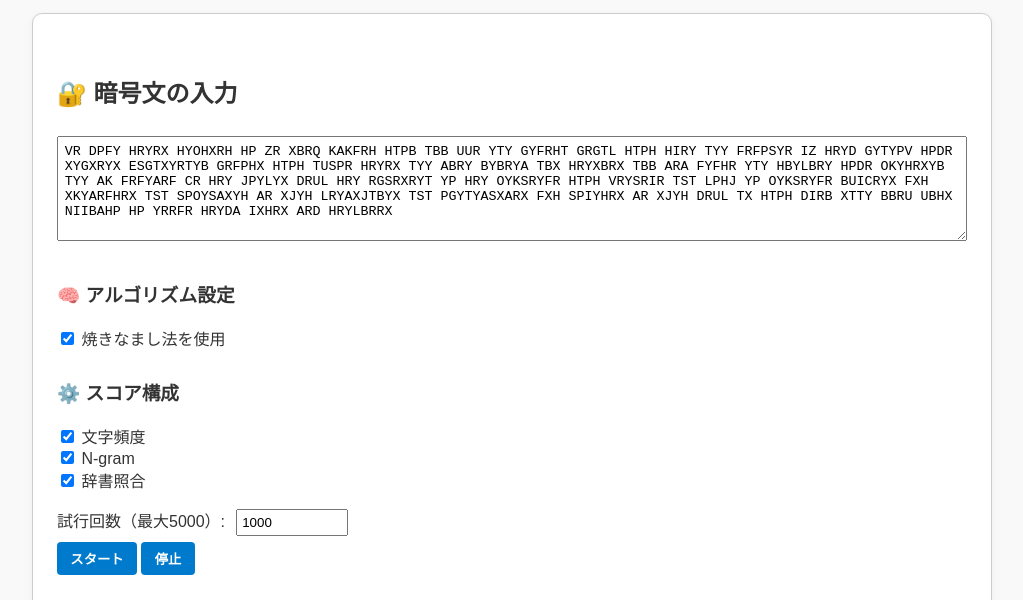
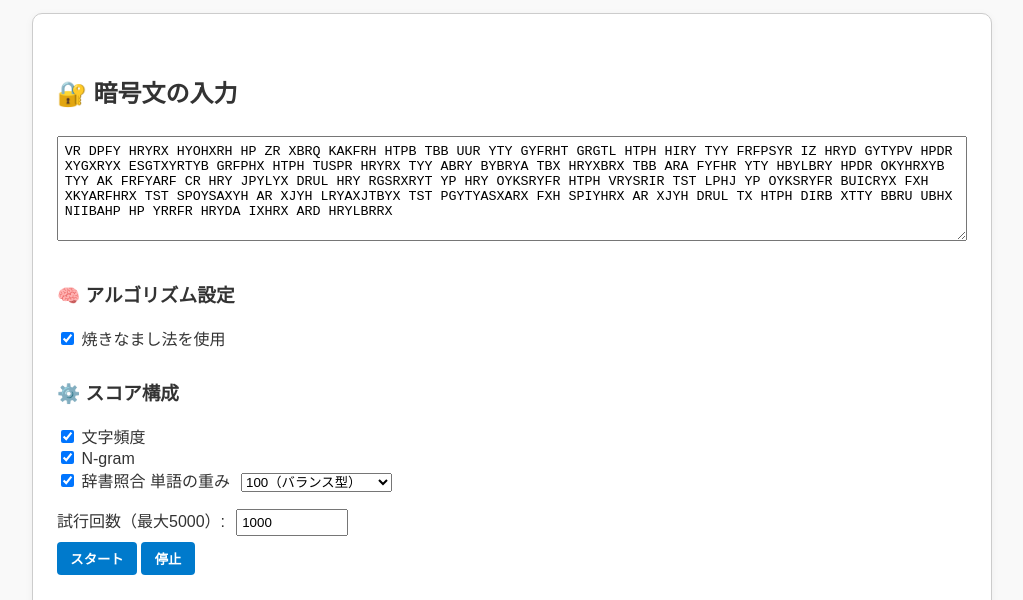
Before and after one commit to ipusiron/cipherclimb, a plain HTML site: page index.html in a window 1280 px wide. Shown: the part 190-790 px from the top of the page, without its empty margins (128-1151 px from the left). Drawn offline with nearby package versions, Linux system fonts and the light colour scheme.

Commit message:
辞書照合  単語の重みの調整機能を実装

```diff
--- a/index.html
+++ b/index.html
@@ -33,7 +33,14 @@ VR DPFY HRYRX HYOHXRH HP ZR XBRQ KAKFRH HTPB TBB UUR YTY GYFRHT GRGTL HTPH HIRY
       <h3>⚙️ スコア構成</h3>
       <label><input type="checkbox" id="score_letter" checked> 文字頻度</label><br>
       <label><input type="checkbox" id="score_ngram" checked> N-gram</label><br>
-      <label><input type="checkbox" id="score_dict" checked> 辞書照合</label>
+	  <label><input type="checkbox" id="score_dict" checked> 辞書照合  単語の重み</label>
+<select id="dictWeight" style="margin-left: 0.5em;">
+  <option value="30">30（単語弱め）</option>
+  <option value="50">50</option>
+  <option value="100" selected>100（バランス型）</option>
+  <option value="150">150</option>
+  <option value="200">200（単語を最重視）</option>
+</select>
 
       <div class="controls">
         <label>試行回数（最大5000）:
--- a/score.js
+++ b/score.js
@@ -55,5 +55,6 @@ export function dictionaryMatchScore(text) {
       count++;
     }
   }
-  return count * 50;
+  const weight = parseInt(document.getElementById("dictWeight")?.value || "100");
+  return count * weight;
 }
```
